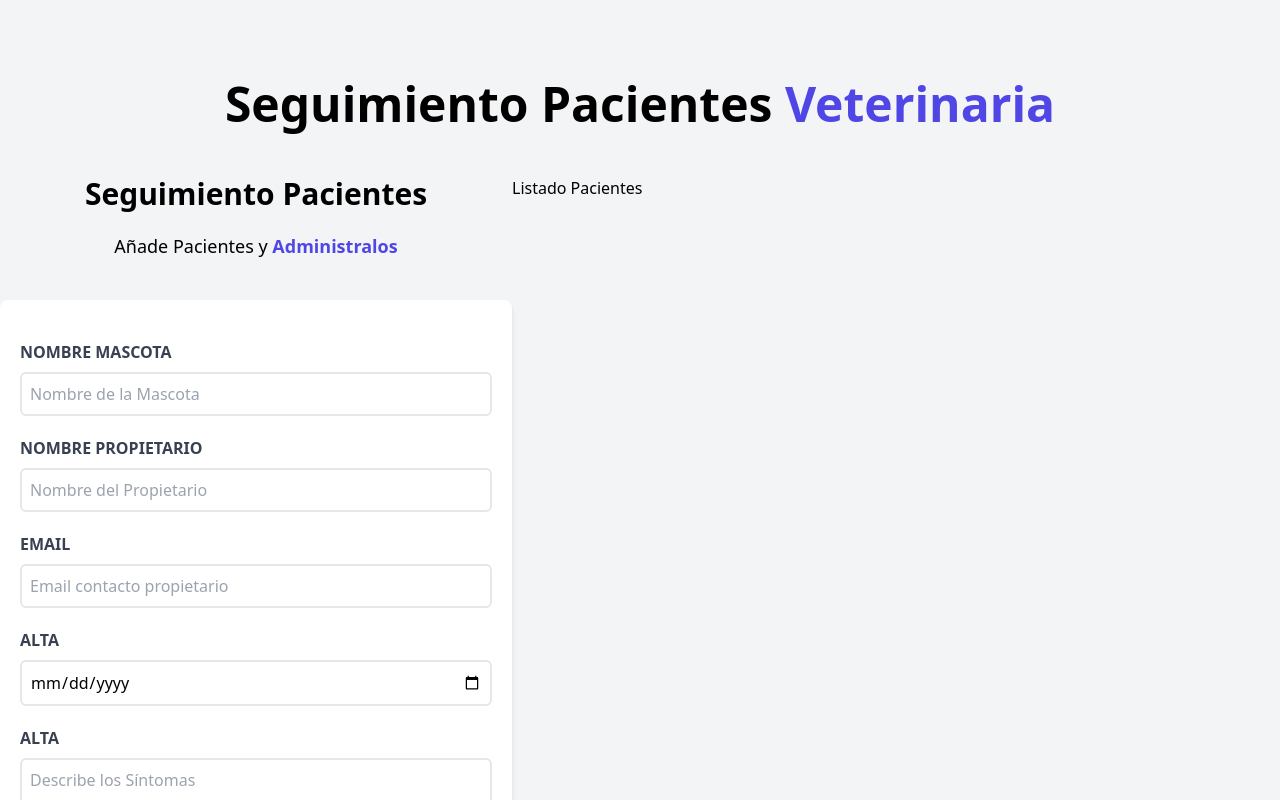
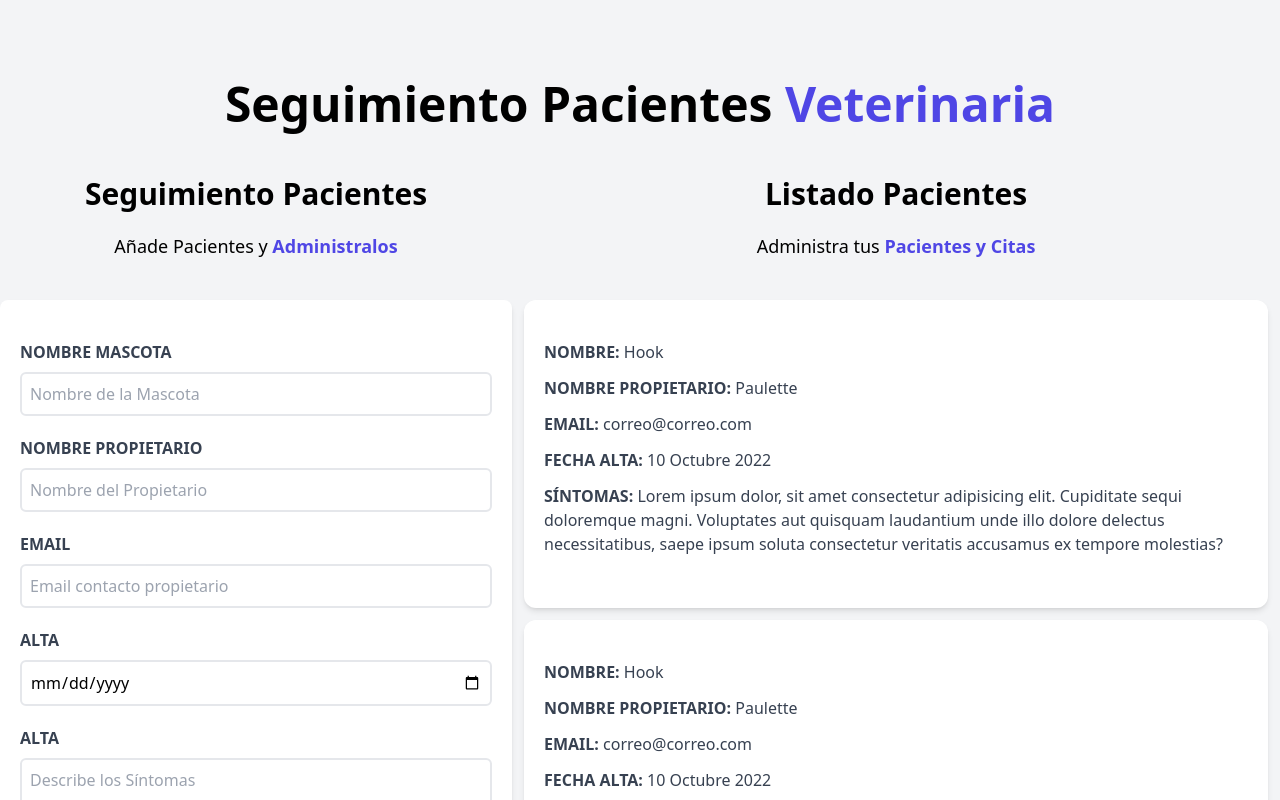
Before and after one commit to PauliVr/pacientes-veterinaria, a React (Vite) app: page / in a window 1280 px wide. Shown: the top 800 px of the page. Built offline with nearby package versions, Linux system fonts and the light colour scheme.

Commit message:
Changes the component, import the Patient component and adds the styles with TailWind

```diff
--- a/src/components/ListadoPacientes.jsx
+++ b/src/components/ListadoPacientes.jsx
@@ -1,5 +1,18 @@
+import Paciente from './Paciente';
+
 const ListadoPacientes = () => {
-  return <h2>Listado Pacientes</h2>;
+  return (
+    <div className='md:w-1/2 lg:w-3/5 md:h-screen overflow-y-scroll'>
+      <h2 className='font-black text-3xl text-center'>Listado Pacientes</h2>
+      <p className='text-lg mt-5 mb-10 text-center'>
+        Administra tus <span className='text-indigo-600 font-bold'>Pacientes y Citas</span>
+      </p>
+      <Paciente />
+      <Paciente />
+      <Paciente />
+      <Paciente />
+    </div>
+  );
 };
 
 export default ListadoPacientes;
```
